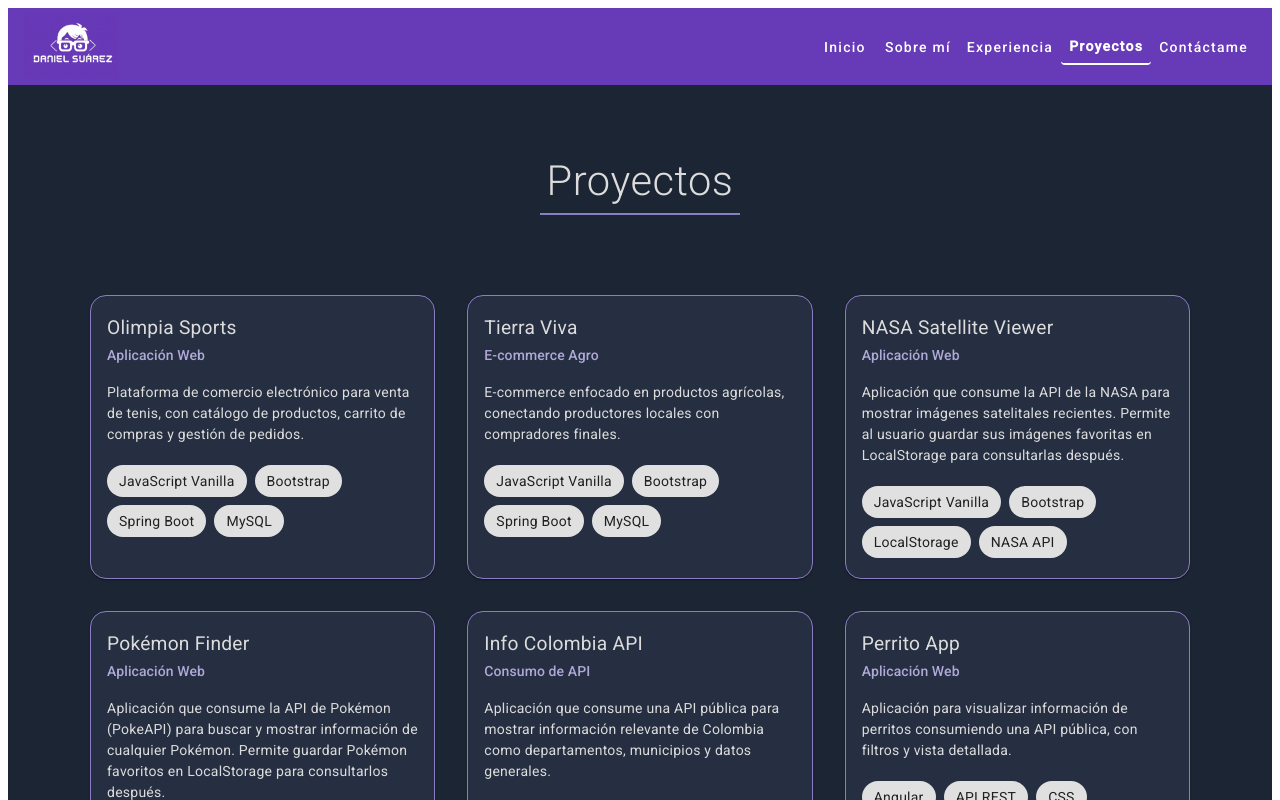
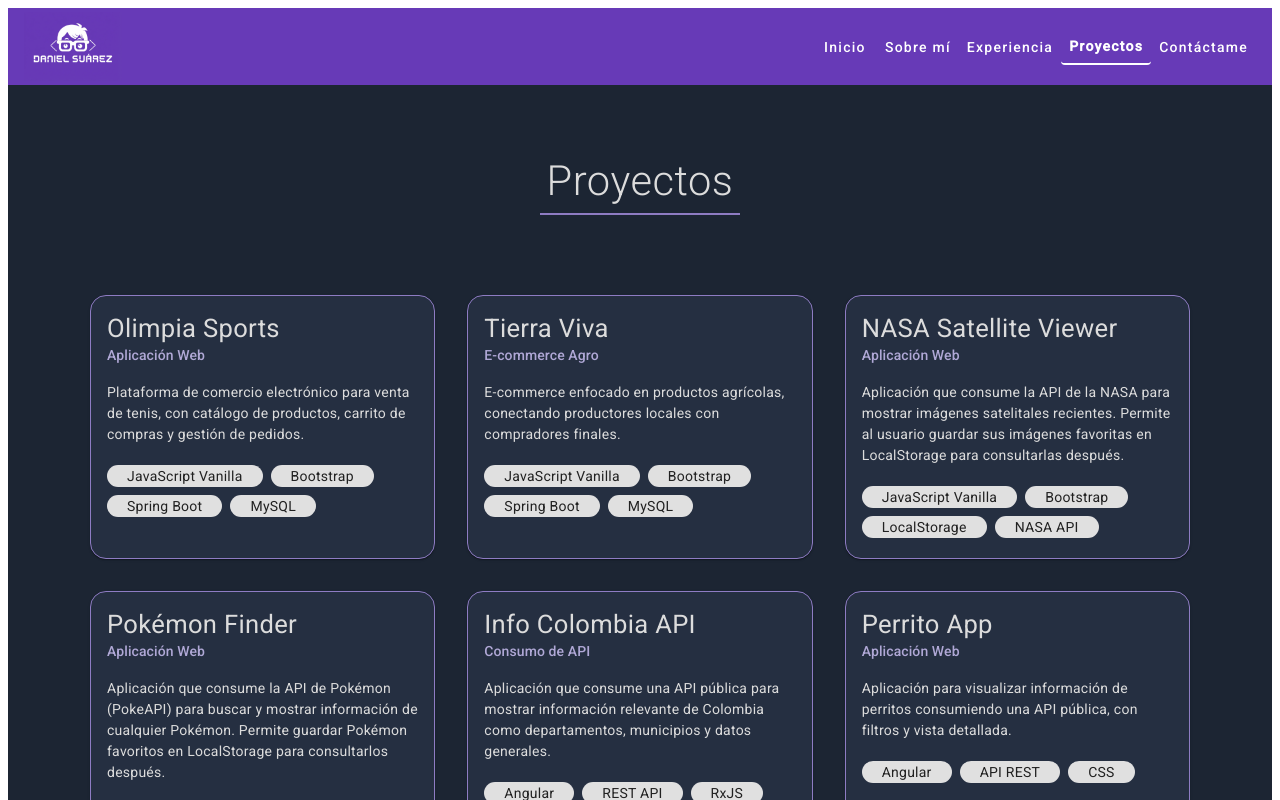
Before and after one commit to D4nf313/Mi-portafolio, an Angular app: page /portafolio-daniel-suarez-full-stack/projects in a window 1280 px wide. Shown: the top 800 px of the page. Built offline with nearby package versions, Linux system fonts and the light colour scheme.

Commit message:
ajuste tamaño chip proyectos

```diff
--- a/src/app/pages/about/about.component.scss
+++ b/src/app/pages/about/about.component.scss
@@ -38,7 +38,7 @@
   width: 200px;
   height: 200px;
   border-radius: 50%;
-  border: 2px solid #8e7cc3;
+  border: 3px solid #8e7cc3;
   object-fit: contain;   /* 👈 clave */
   background-color: #ffffff;
 }
--- a/src/app/pages/projects/projects.component.html
+++ b/src/app/pages/projects/projects.component.html
@@ -20,7 +20,7 @@
               {{ project.description }}
             </p>
 
-            <mat-chip-set>
+            <mat-chip-set  class="small-chips">
               <mat-chip *ngFor="let tech of project.stack">
                 {{ tech }}
               </mat-chip>
--- a/src/app/pages/projects/projects.component.scss
+++ b/src/app/pages/projects/projects.component.scss
@@ -44,7 +44,7 @@
 }
 
 mat-card-title {
-      font-size: 1.2rem;
+  font-size: 1.6rem;
   font-weight: 400;
 }
 
@@ -63,3 +63,18 @@
   font-size: 0.75rem;
   margin-right: 6px;
 }
+
+.small-chips mat-chip {
+  font-size: 11px;
+  height: 22px;
+  padding: 0 8px;
+}
+
+.small-chips mat-chip .mat-chip-content {
+  line-height: 22px;
+}
+
+.small-chips {
+  --mdc-chip-label-text-size: 11px;
+  --mdc-chip-container-height: 22px;
+}
```
Lines whose indentation alone changed are shown as unchanged.
